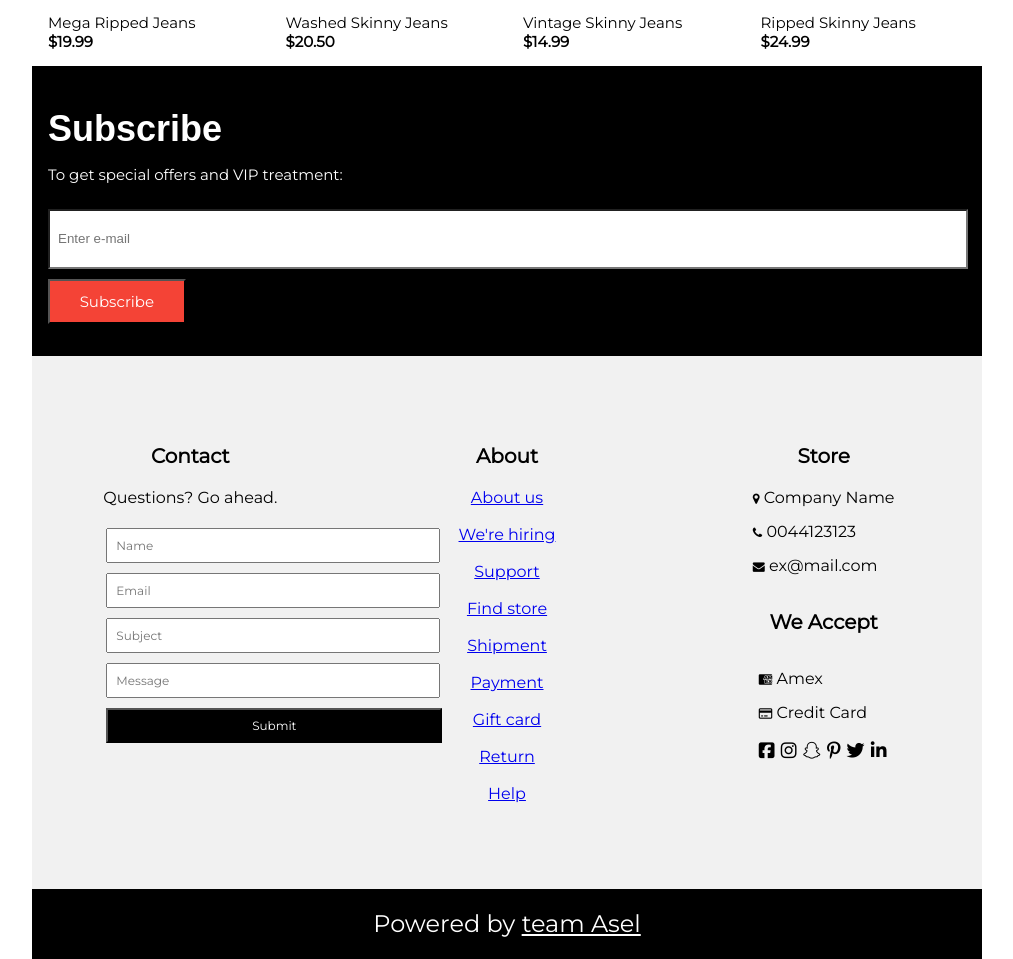
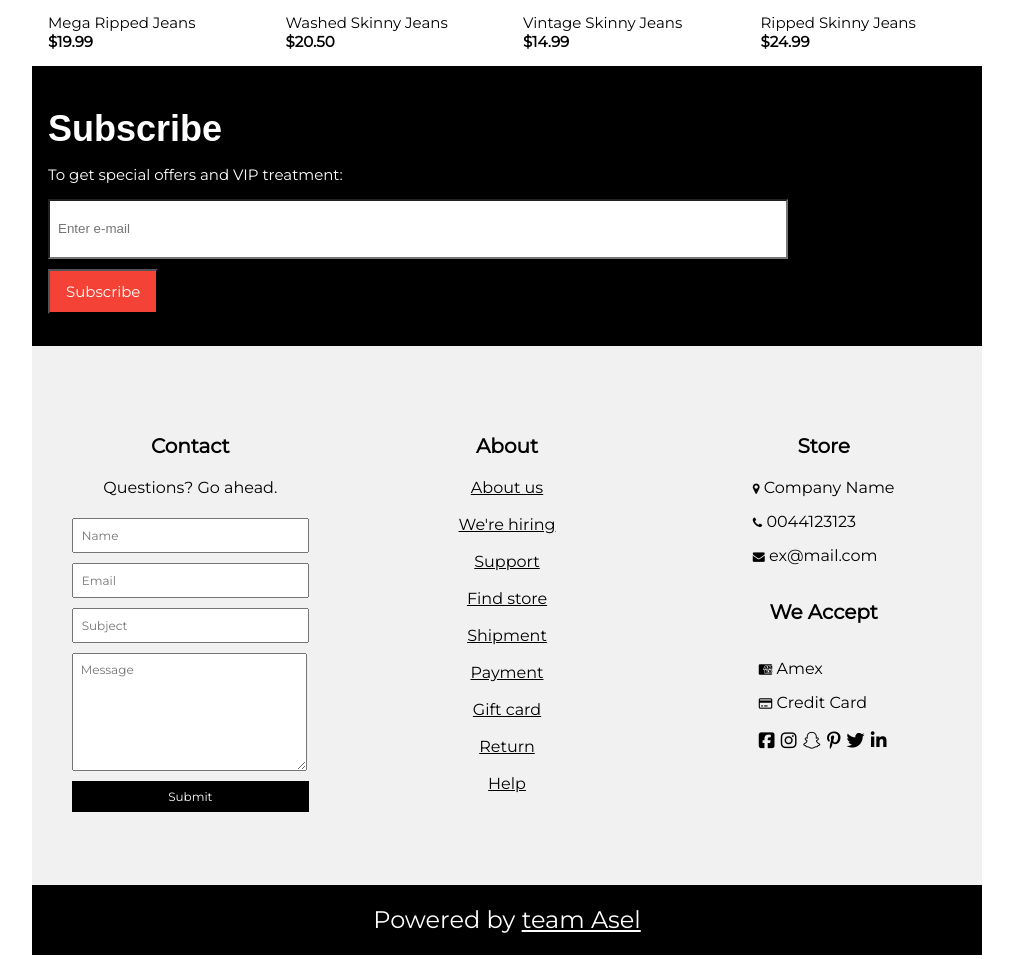
Before and after one commit to kazakh-in-nz/project-ecomerce-one, a PHP site: page / in a window 1280 px wide. Shown: the part 1206-2165 px from the top of the page, without its empty margins (258-1271 px from the left). Run offline with PHP 8.4, Linux system fonts and the light colour scheme; some libraries are stand-ins or nearby versions.

Commit message:
adjusted contact form and added hover functionality on search and cart buttons in the main header

```diff
--- a/home.html
+++ b/home.html
@@ -73,8 +73,8 @@
       <header class="main-header">
         <div class="signs jeans">Jeans</div>
         <div class="cart-seach-icon">
-          <i class="fa fa-shopping-cart" aria-hidden="true"></i>
-          <i class="fa fa-search" aria-hidden="true"></i>
+          <a href="#shopping-cart" class="shopping-cart"><i class="fa fa-shopping-cart" aria-hidden="true"></i></a>
+          <a href="#search-menu" class="search-menu"><i class="fa fa-search" aria-hidden="true"></i></a>
         </div>
       </header>
 
@@ -238,7 +238,7 @@
           <div class="contact">
             <h3>Contact</h3>
             <p class="first-list-element-info">Questions? Go ahead.</p>
-            <form action="#">
+            <form action="#" method="post" id="contact-form">
               <input
                 class="in-put box"
                 type="text"
@@ -259,14 +259,13 @@
                 id="subject"
                 placeholder="Subject"
               />
-              <input
+              <textarea
                 class="in-put box"
-                type="text"
                 id="message"
                 placeholder="Message"
                 required
-              />
-              <input class="button" type="submit" id="submit" required />
+              ></textarea>
+              <input class="button" type="submit" form="contact-form" value="Submit"/>
             </form>
           </div>
 
--- a/style.css
+++ b/style.css
@@ -13,6 +13,7 @@
 
 /* common header styles */
 header {
+  width: calc(100% - 32px);
   display: flex;
   justify-content: space-between;
   align-items: center;
@@ -28,6 +29,16 @@
   font-family: 'Montserrat', sans-serif;
   font-size: 24px;
   color: white;
+}
+
+.shopping-cart,
+.search-menu {
+  text-emphasis: none;
+  color: black;
+}
+
+.cart-seach-icon a:hover {
+  color: darkgray;
 }
 
 /* mobile header only visible on phones */
@@ -376,19 +387,39 @@
   align-items: flex-start;
 }
 
+form {
+  width: 80%;
+  display: flex;
+  flex-direction: column;
+  justify-content: finish;
+}
+
+form textarea {
+  height: 100px;
+  resize: vertical;
+}
+
 .box {
-  width: 187%;
+  width: calc(100% - 20px);
   padding: 8px;
   margin: 5px 0;
   font-size: 12px;
-  font-family: "Montserrat", sans-serif;
+  font-family: 'Montserrat', sans-serif;
 }
+
 .button {
-  width: 200%;
+  width: 100%;
   padding: 8px;
   margin: 5px 0;
   font-size: 12px;
-  font-family: "Montserrat", sans-serif;
+  font-family: 'Montserrat', sans-serif;
+  background-color: black;
+  color: white;
+  border: none;
+}
+
+.button:hover {
+  background-color: darkgray;
 }
 
 .about-list {
@@ -400,6 +431,14 @@
 
 .about-list li {
   margin: 18px 0px;
+}
+
+.about a {
+  color: black;
+}
+
+.about a:hover {
+  color: darkgray;
 }
 
 .store {
@@ -430,69 +469,41 @@
   color: black;
 }
 
-.form-wrapper {
-  display: inline-block;
-  width: 30%;
-  margin: 0;
-}
-
-form {
-  display: flex;
-  flex-direction: column;
-  justify-content: finish;
-}
-form input {
-  width: 25%;
-  margin: 10px 0px;
-}
-
-form input[type='submit'] {
-  font-size: 12px;
-  font-family: "Montserrat", sans-serif;
-  color: #fff;
-  background-color: black;
-  width: 200%;
-}
-form input[type='submit']:hover {
-  font-size: 12px;
-  font-family: "Montserrat", sans-serif;
-  color: black;
-  background-color: lightgrey;
-  width: 200%;
-}
-
 /*Umut Muratbekova*/
 .container {
   background-color: black;
 }
 
 .c2 {
-  font-size: 15px "Monserat", sans-serif;
+  font-size: 15px 'Monserat', sans-serif;
   padding: 32px 16px;
 }
 
 h1 {
   color: #ffff;
-  font-family: "Monserrat", sans-serif;
+  font-family: 'Monserrat', sans-serif;
   font-size: 36px;
   margin: 10px 0px;
 }
 
 .c2 p {
   color: white;
-  font-family: "Montserrat", sans-serif;
+  font-family: 'Montserrat', sans-serif;
   font-size: 15px;
   margin: 15px 0px;
 }
+
 .email {
- padding: 8px;
- background-color: #fff;
- width: 98%;
- height: 40px;
+  padding: 8px;
+  background-color: #fff;
+  width: 98%;
+  margin-bottom: 10px;
+  height: 40px;
 }
+
 .button1 {
   font-size: 15px;
-  font-family: "Montserrat", sans-serif;
+  font-family: 'Montserrat', sans-serif;
   padding: 8px 16px;
   background-color: #f44336;
   color: #fff;
@@ -502,7 +513,7 @@
 
 .button1:hover {
   font-size: 15px;
-  font-family: "Montserrat", sans-serif;
+  font-family: 'Montserrat', sans-serif;
   padding: 8px 16px;
   background-color: lightgrey;
   color: #000000;
```
